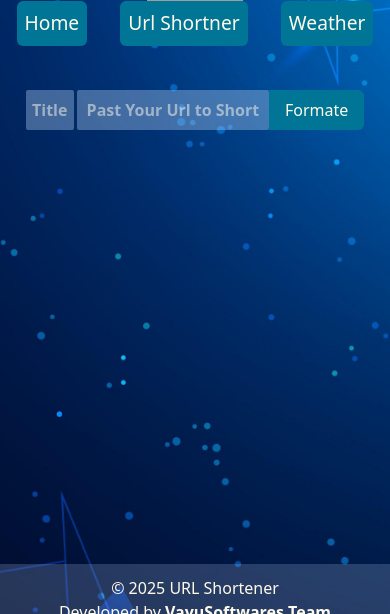
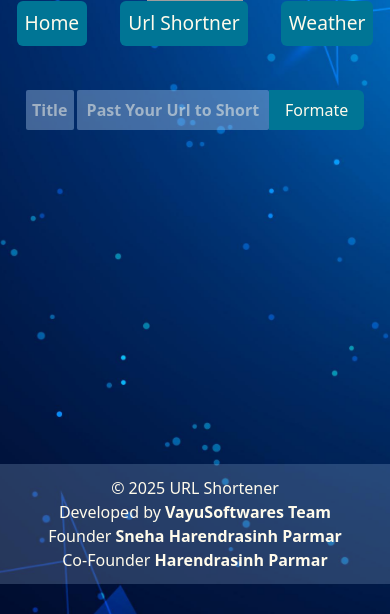
Before and after one commit to harendrasinp/UrlShortner, a React (Vite) app: page /ulrShortner in a window 390 px wide. Shown: the part 135-749 px from the top of the page. Built offline with nearby package versions, Linux system fonts and the light colour scheme; grey boxes are pictures that could not be loaded.

Commit message:
add mobile version footer

```diff
--- a/src/Component/Urlbox.jsx
+++ b/src/Component/Urlbox.jsx
@@ -34,7 +34,7 @@
   }
   // ------------------------------------Return-------------------------------------
   return (
-    <div className='justify-center flex-col items-center min-h-[calc(100vh-350px)] lg:min-h-[calc(100vh-320px)]'>
+    <div className='justify-center flex-col items-center min-h-[calc(100vh-450px)] lg:min-h-[calc(100vh-280px)]'>
       <DeleteUrl />
       {/* -----------------------------------------Input Box and Error message---------------------------------- */}
       <div className='w-full flex justify-around items-center flex-col'>
```
